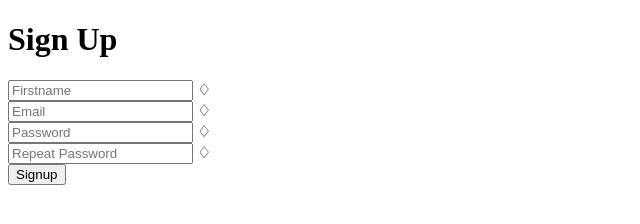
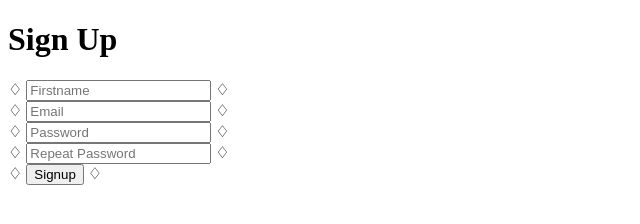
Before and after one commit to liauwkw/liauwkw.github.io, a plain HTML site: page index.html in a window 1280 px wide. Shown: the whole page, without its empty margins (0-640 px from the left). Drawn offline with Linux system fonts and the light colour scheme.

```diff
--- a/index.html
+++ b/index.html
@@ -10,22 +10,28 @@
         <h1>Sign Up</h1>
         <form>
             <div>
-                <input type="text" name="firstname" id="firstname-input" placeholder="Firstname">
+                <spacer type="horizontal" width="100" height="100"> ♢ </spacer>
+                <input required type="text" name="firstname" id="firstname-input" placeholder="Firstname">
                 <spacer type="horizontal" width="100" height="100"> ♢ </spacer>
             </div>
             <div>
-                <input type="email" name="email" id="email-input" placeholder="Email">
+                <spacer type="horizontal" width="100" height="100"> ♢ </spacer>
+                <input required type="email" name="email" id="email-input" placeholder="Email">
                 <spacer type="horizontal" width="100" height="100"> ♢ </spacer>
             </div>
             <div>
-                <input type="password" name="password" id="password-input" placeholder="Password">
+                <spacer type="horizontal" width="100" height="100"> ♢ </spacer>
+                <input required type="password" name="password" id="password-input" placeholder="Password">
                 <spacer type="horizontal" width="100" height="100"> ♢ </spacer>
             </div>
             <div>
-                <input type="repeat-password" name="repeat-password" id="repeat-password-input" placeholder="Repeat Password">
+                <spacer type="horizontal" width="100" height="100"> ♢ </spacer>
+                <input required type="repeat-password" name="repeat-password" id="repeat-password-input" placeholder="Repeat Password">
                 <spacer type="horizontal" width="100" height="100"> ♢ </spacer>
             </div>
+            <spacer type="horizontal" width="100" height="100"> ♢ </spacer>
             <button type="submit">Signup</button>
+            <spacer type="horizontal" width="100" height="100"> ♢ </spacer>
         </form>
     </div>
 </body>
```
